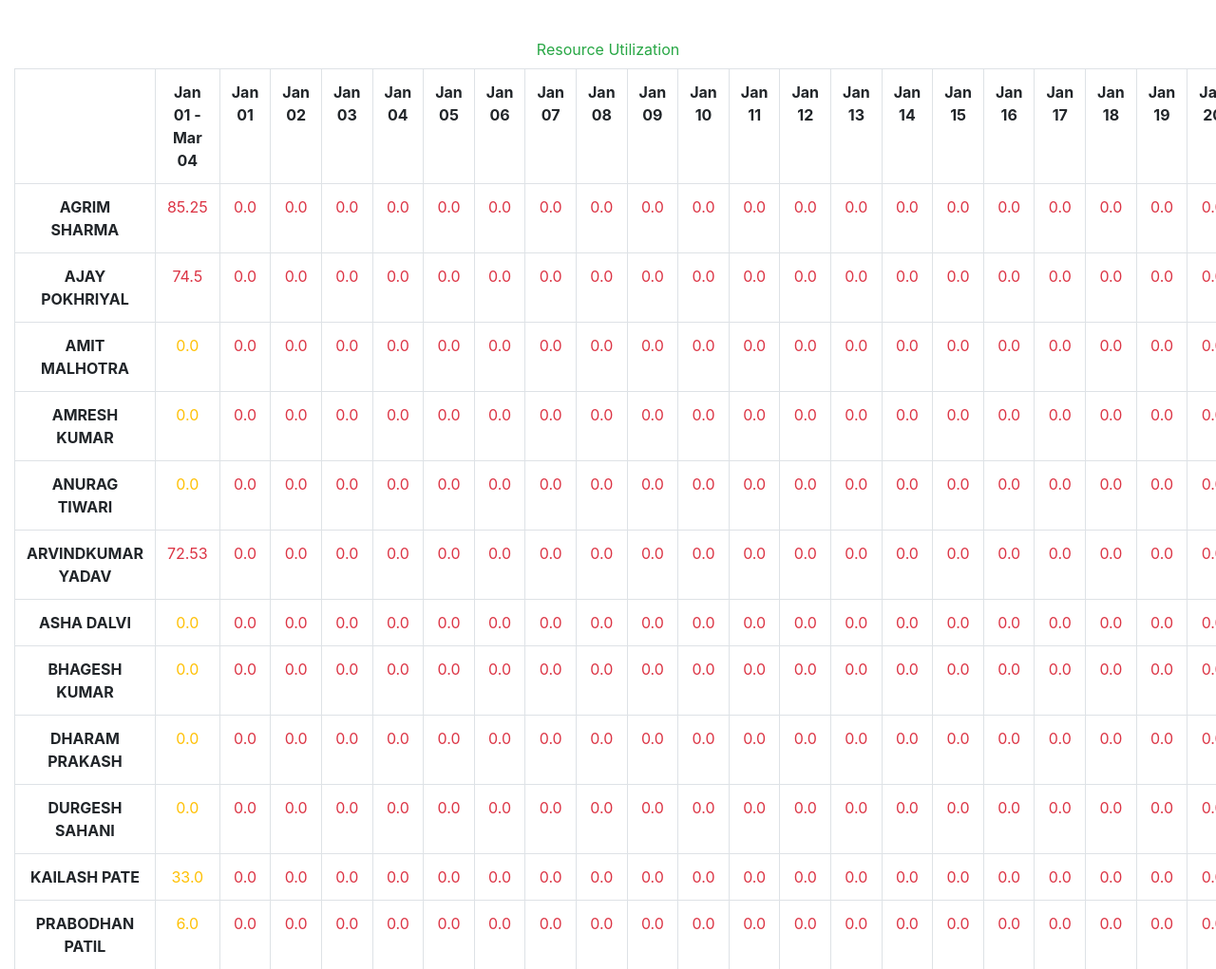
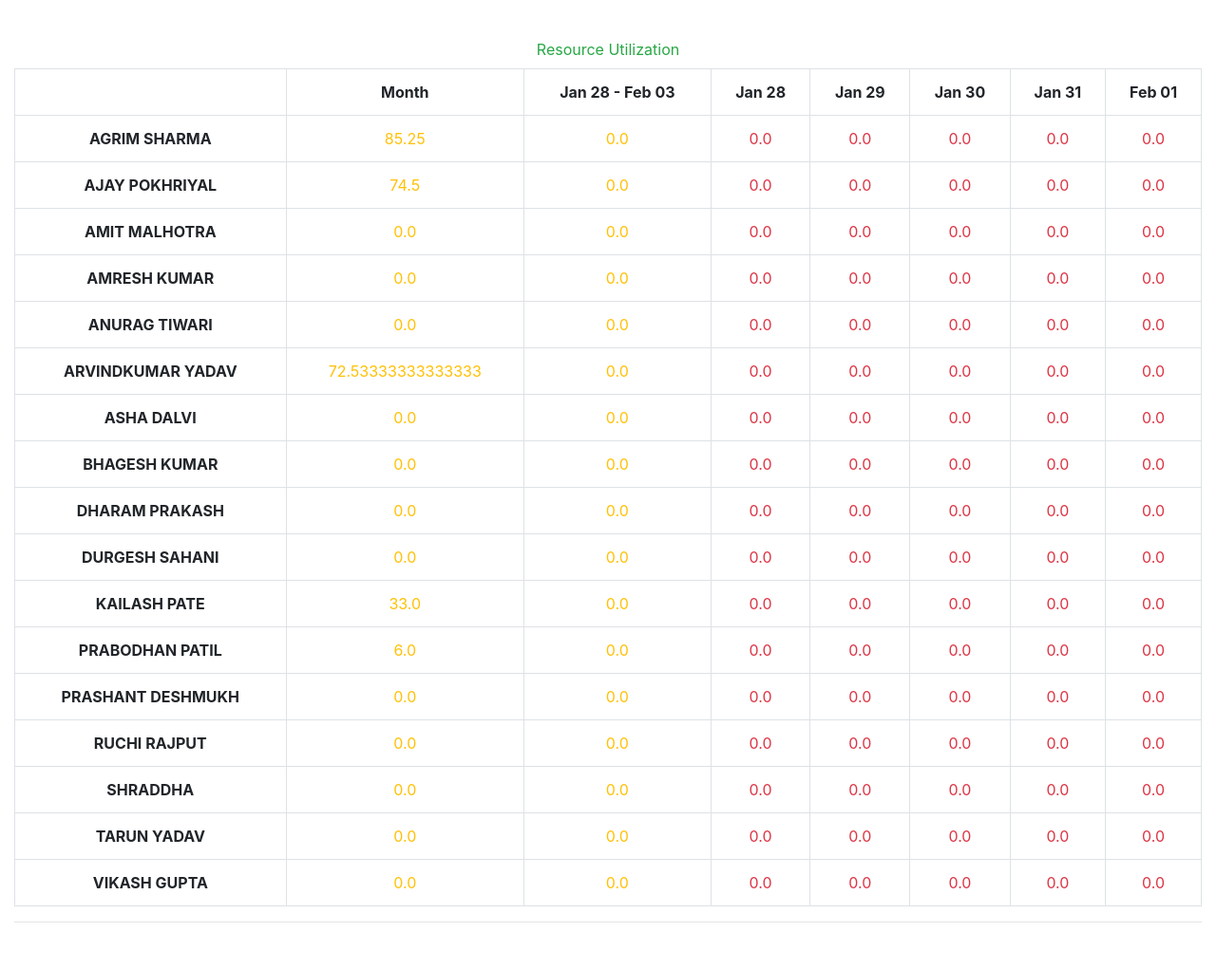
Before and after one commit to AgrimSharma/zoho_integration, a Django app: page /resource_utilization/ in a window 1280 px wide; the page is wider, and only the part inside the window is pictured. Shown: the part 56-1077 px from the top of that part at 95% size. After the commit the page ends 1028 px from the top of that part, so only its background shows below. Run offline with Django 3.2, Linux system fonts and the light colour scheme; data comes from the database, SQL or seed files in the repository; some libraries are stand-ins or nearby versions.

Commit message:
iupdated 20190130 1640

```diff
--- a/zohocrm_integration/templates/resource.html
+++ b/zohocrm_integration/templates/resource.html
@@ -49,6 +49,7 @@
     <table class="table table-bordered">
   <tr>
     <td></td>
+    <th scope="col">Month</th>
     <th scope="col">{{ week }}</th>
       {%  for w in week_days %}
     <th scope="col">{{ w.week_date }}</th>
@@ -58,7 +59,12 @@
 
           <tr>
             <th scope="row">{{ r.user }}</th>
-            <td>{%  if r.week_hours == 40 %}<span class="text-success"> {{ r.week_hours }}</span>
+            <td>{%  if r.month == 160 %}<span class="text-success"> {{ r.month }}</span>
+                {% elif r.week_hours < 160%}<span class="text-warning"> {{ r.month }}</span>
+                {%  else %}<span class="text-danger"> {{ r.month }}</span>
+
+                {%  endif %}
+            </td>            <td>{%  if r.week_hours == 40 %}<span class="text-success"> {{ r.week_hours }}</span>
                 {% elif r.week_hours < 40%}<span class="text-warning"> {{ r.week_hours }}</span>
                 {%  else %}<span class="text-danger"> {{ r.week_hours }}</span>
 
@@ -76,7 +82,9 @@
     {%  endfor %}
 </table>
 
-    <hr></div></div>
+    <hr>
+</div>
+</div>
 
 </body>
 </html>
--- a/zohocrm_integration/zohobasic/views.py
+++ b/zohocrm_integration/zohobasic/views.py
@@ -1,5 +1,5 @@
 # -*- coding: utf-8 -*-
-from __future__ import unicode_literals, division
+from __future__ import unicode_literals
 from django.contrib.auth import authenticate, login, logout
 from django.shortcuts import render, redirect
 import pytz
@@ -10,6 +10,7 @@ from tasks import *
 from milestone import *
 from time_sheet import *
 from django.contrib.auth.models import User
+
 utc=pytz.UTC
 
 scope = "ZohoProjects.portals.READ,ZohoProjects.projects.READ,ZohoProjects.tasklists.READ," \
@@ -590,16 +591,18 @@ def time_sheet_pull(request):
     else:
         return HttpResponse(json.dumps(dict(error="Auth error")))
 
+
 def is_leap_year(year):
     return (year % 4 == 0) and (year % 100 != 0) or (year % 400 == 0)
 
 
 def resource_utilization(request):
     today = datetime.datetime.now()
+    days_left = today.weekday()
     year = today.year
     month = today.month
     if month in [4, 6, 9, 11]:
-        end_days =  30
+        end_days = 30
     elif month in [1, 3, 5, 7, 8, 10, 12]:
         end_days = 31
     elif month == 2 and is_leap_year(year) == True:
@@ -609,15 +612,19 @@ def resource_utilization(request):
     else:
         end_days = 0
     days = today.day
-    week_start = today - datetime.timedelta(days=days - 1)
-    week_end = today + datetime.timedelta(days=days)
+    month_end = today + datetime.timedelta(days=days)
+    month_start = today - datetime.timedelta(days=days - 1)
+
+    week_start = today - datetime.timedelta(days=days_left)
+    week_end = today + datetime.timedelta(days=5 - days_left)
     time_users = TimeSheet.objects.all().values_list("owner_name")
     user_set = [str(user[0]) for user in set(time_users)]
     week_days = []
-    for d in range(end_days):
+    print days_left
+    for d in range(5):
         if d == 0:
             days = datetime.datetime.strftime(week_start, "%b %d")
-        elif days == 31:
+        elif d == 5:
             days = datetime.datetime.strftime(week_end, "%b %d")
         else:
             date = week_start + datetime.timedelta(days=d)
@@ -627,19 +634,24 @@ def resource_utilization(request):
     week_end = week_end + datetime.timedelta(days=1)
     for u in user_set:
         time_sheet_week = TimeSheet.objects.filter(last_modified_date__gte=week_start, last_modified_date__lte=week_end, owner_name=u)
+        time_sheet_month = TimeSheet.objects.filter(last_modified_date__gte=month_start, last_modified_date__lte=month_end, owner_name=u)
+
         time_sheet = []
-        for d in range(end_days):
+        for d in range(5):
             time_sheet_data = TimeSheet.objects.filter(
                 last_modified_date=(week_start + datetime.timedelta(days=d)).date(),
-                owner_name=u)
-            time_sheet.append(round(float(sum([int(f.total_minutes) for f in time_sheet_data])/60),2))
-        print time_sheet
+                owner_name=u).values_list("total_minutes")
+            time_sheet.append(float(sum([int(f[0]) for f in time_sheet_data])/ 60))
+
         user = u
         week_hours = float(sum([int(d.total_minutes) for d in time_sheet_week]) / 60)
+        month_logs = float(sum([int(d.total_minutes) for d in time_sheet_month]) / 60)
+
         response.append(dict(user=" ".join(user.split(".")).upper(),
-                             week_hours=round(week_hours,2),
+                             week_hours=week_hours,
                              days_log=time_sheet,
-                             user_name=user
+                             user_name=user,
+                             month=month_logs
                              ))
     from operator import itemgetter
 
```
